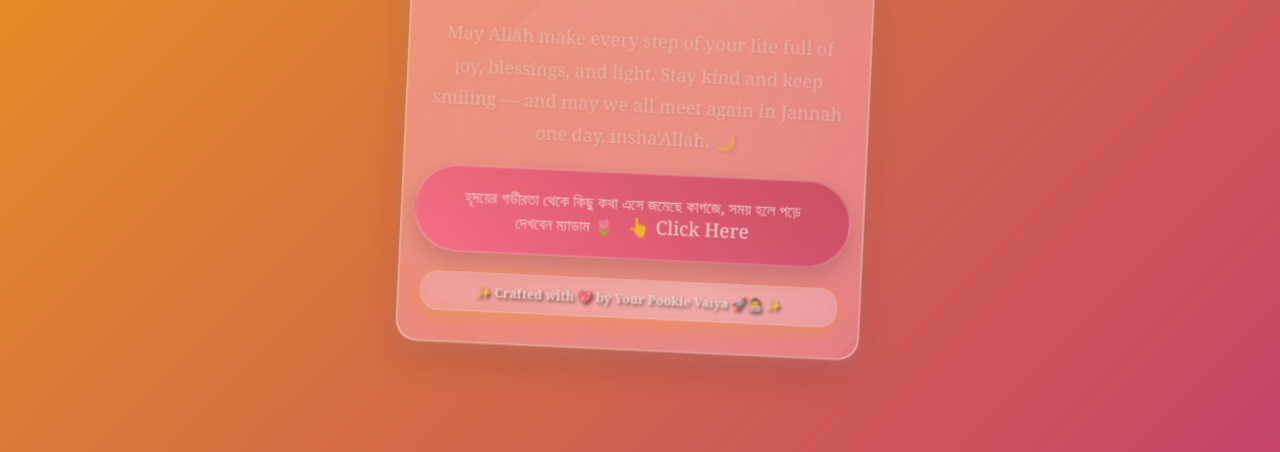
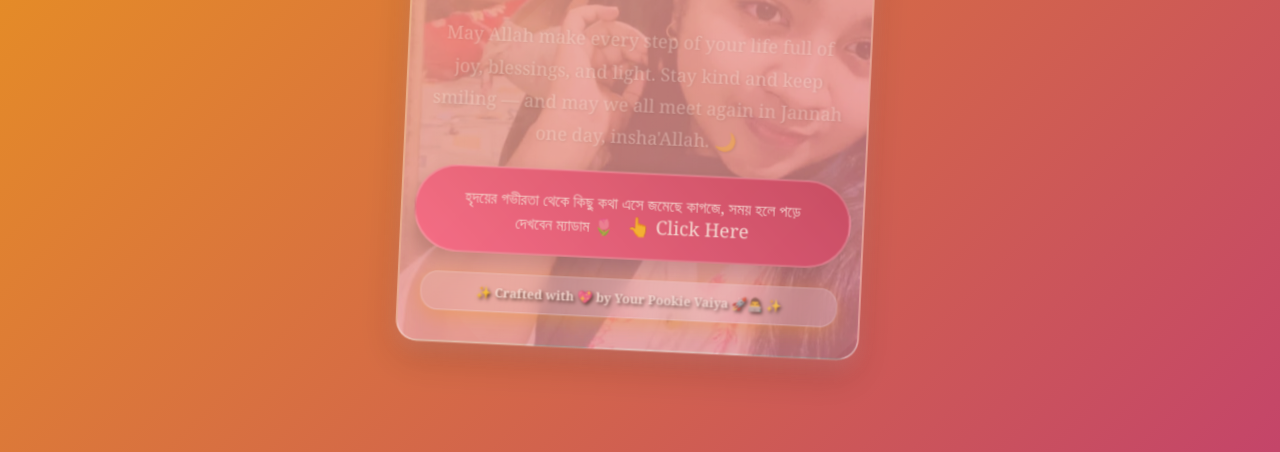
Before and after one commit to 16-nasim-jabed/happy-birthday-jannat, a plain HTML site: page index.html in a window 1280 px wide. Shown: the part 348-800 px from the top of the page. Drawn offline with Linux system fonts and the light colour scheme.

Commit message:
first commit 1.0

```diff
--- a/index.html
+++ b/index.html
@@ -169,7 +169,7 @@
             z-index: 2;
             /* CHANGE IMAGE HERE: Replace the URL below with your image URL */
             background: linear-gradient(135deg, rgba(255, 182, 193, 0.7), rgba(255, 160, 180, 0.6)),
-                        url('/happy_birthday_medam/download.jpeg');
+                        url('./download.jpeg');
             background-size: cover;
             background-position: center;
             background-repeat: no-repeat;
```
